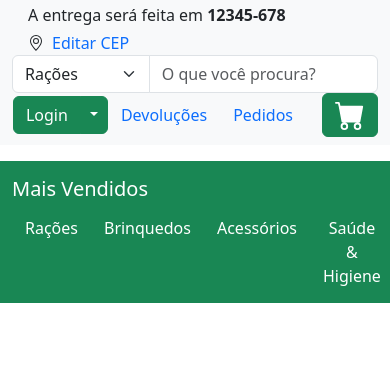
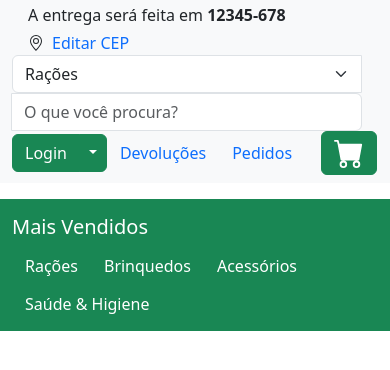
Before and after one commit to devAndreNicolas/PetShopAmiguinho, a website: page src/html/layout.html in a window 390 px wide. Shown: the part 68-438 px from the top of the page. Drawn offline with nearby package versions, Linux system fonts and the light colour scheme.

Commit message:
Modifications for better responsiveness.

```diff
--- a/src/html/layout.html
+++ b/src/html/layout.html
@@ -6,8 +6,13 @@
 	<title>Bootstrap demo</title>
 	<link href="https://cdn.jsdelivr.net/npm/bootstrap@5.3.3/dist/css/bootstrap.min.css" rel="stylesheet" integrity="sha384-QWTKZyjpPEjISv5WaRU9OFeRpok6YctnYmDr5pNlyT2bRjXh0JMhjY6hW+ALEwIH" crossorigin="anonymous">
 	<style>
-		header {
+		* {
+			box-sizing: border-box;
 			font-family: Sans,system-ui;
+		}
+
+		.navbar-expand-lg {
+			width: 100%;
 		}
 	</style>
 </head>
@@ -34,19 +39,19 @@
 			</div>
 
 			<!-- Barra de pesquisa -->
-			<form class="d-flex">
+			<form class="d-flex me-3">
 				<div class="input-group">
-					<select class="form-select w-25" id="categorySelect">
+					<select class="form-select w-auto" id="categorySelect">
 						<option value="1">Rações</option>
 						<option value="2">Brinquedos</option>
 						<option value="3">Acessórios</option>
 					</select>
-					<input type="text" class="form-control w-50" placeholder="O que você procura?" aria-label="Pesquisar">
+					<input type="text" class="form-control w-100 w-sm-50" placeholder="O que você procura?" aria-label="Pesquisar">
 				</div>
 			</form>
 
 			<!-- Opções de login e links -->
-			<div class="d-flex align-items-center ms-auto">
+			<div class="d-flex align-items-center ms-auto me-5">
 				<div class="btn-group">
 					<button type="button" class="btn btn-success">Login</button>
 					<button type="button" class="btn btn-success dropdown-toggle dropdown-toggle-split" data-bs-toggle="dropdown" aria-expanded="false">
@@ -61,7 +66,6 @@
 				</div>
 				<a href="#" class="btn btn-link text-decoration-none">Devoluções</a>
 				<a href="#" class="btn btn-link text-decoration-none">Pedidos</a>
-			</div>
 
 				<!-- Carrinho de compras -->
 				<a href="#" class="btn btn-success d-flex justify-content-end align-items-center ms-3">
@@ -69,6 +73,7 @@
 						<path d="M0 1.5A.5.5 0 0 1 .5 1H2a.5.5 0 0 1 .485.379L2.89 3H14.5a.5.5 0 0 1 .491.592l-1.5 8A.5.5 0 0 1 13 12H4a.5.5 0 0 1-.491-.408L2.01 3.607 1.61 2H.5a.5.5 0 0 1-.5-.5M5 12a2 2 0 1 0 0 4 2 2 0 0 0 0-4m7 0a2 2 0 1 0 0 4 2 2 0 0 0 0-4m-7 1a1 1 0 1 1 0 2 1 1 0 0 1 0-2m7 0a1 1 0 1 1 0 2 1 1 0 0 1 0-2"/>
 					</svg>
 				</a>
+			</div>
 		</div>
 	</nav>
 
@@ -95,7 +100,7 @@
 	<nav class="navbar navbar-expand-lg navbar-dark bg-success mt-3">
 		<div class="container-fluid">
 			<a class="navbar-brand" href="#">Mais Vendidos</a>
-			<div class="d-flex">
+			<div class="d-flex flex-wrap">
 				<a href="#" class="btn btn-link text-white text-decoration-none">Rações</a>
 				<a href="#" class="btn btn-link text-white text-decoration-none">Brinquedos</a>
 				<a href="#" class="btn btn-link text-white text-decoration-none">Acessórios</a>
```
Lines whose indentation alone changed are shown as unchanged.
